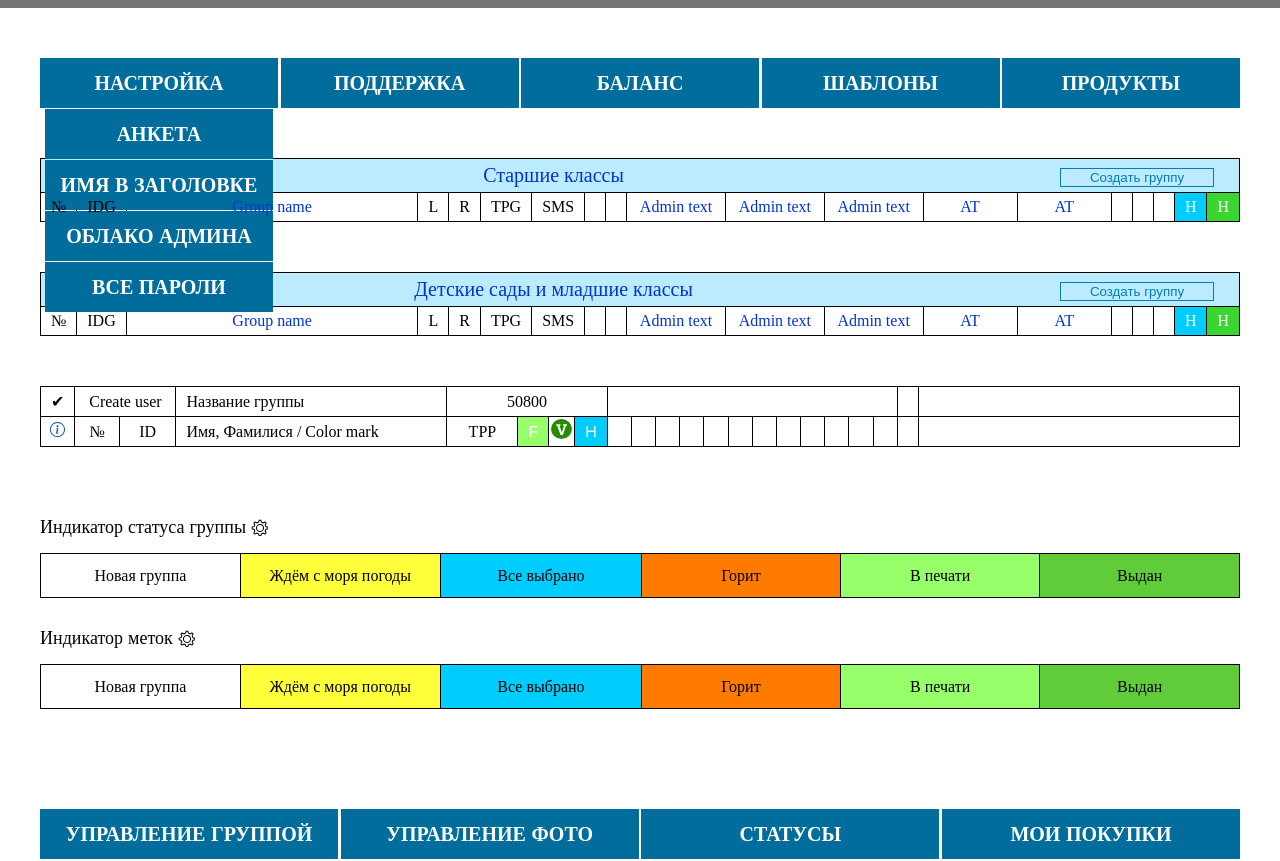
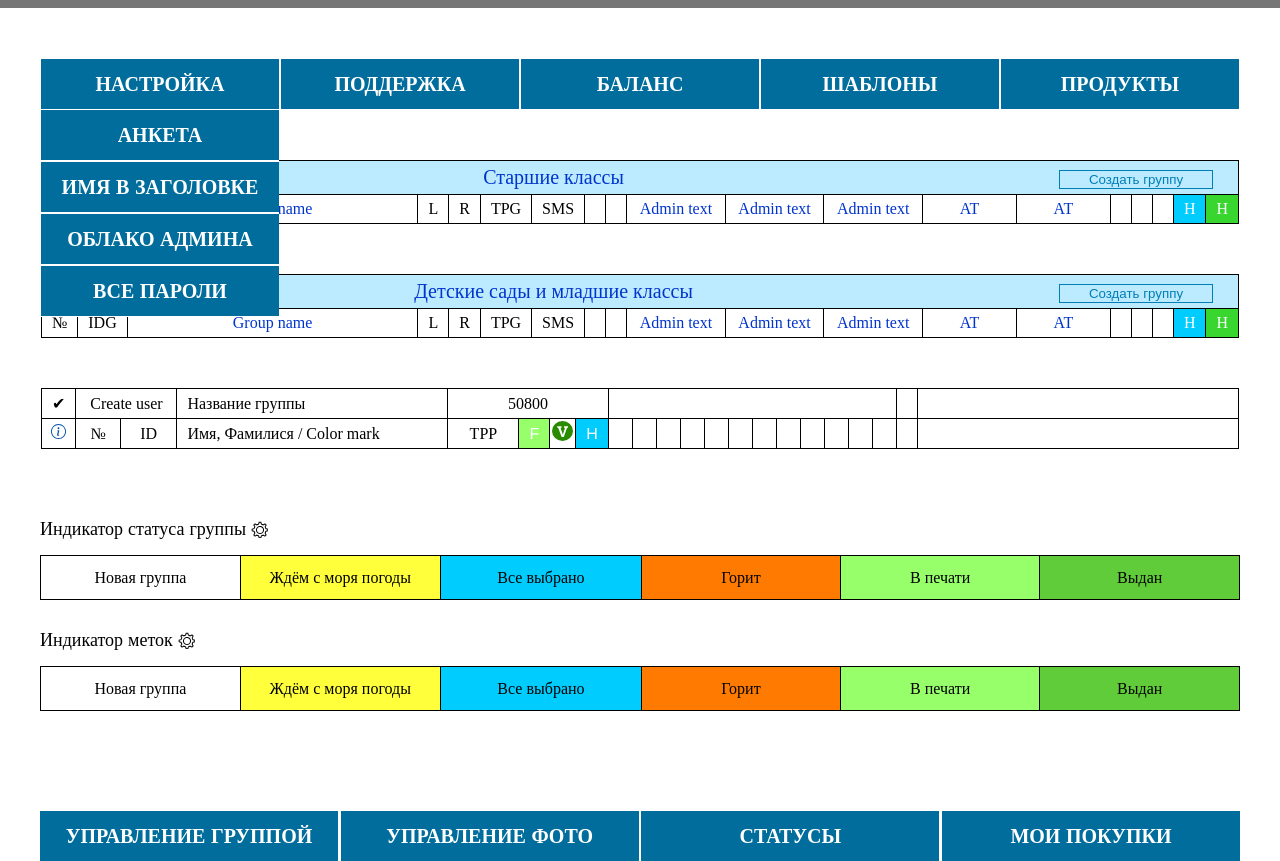
Before and after one commit to NikaMurs/imimixAdminTable, a plain HTML site: page pages/index.html in a window 1280 px wide. Both pictures are taken after a click on the item "НАСТРОЙКА". Shown: the part 57-918 px from the top of the page. Drawn offline with nearby package versions, Linux system fonts and the light colour scheme.

Commit message:
menu update

```diff
--- a/css/style.css
+++ b/css/style.css
@@ -97,9 +97,11 @@ body{
 
 .menuList{
     background-color: #006D9C;
-    width: calc((100% / 5) - 2px);
+    width: calc(100% / 5);
     height: 50px;
     text-align: center;
+    border: solid 1px #FFFFFF;
+    z-index: 1;
 }
 
 .menuItem{
@@ -126,12 +128,13 @@ body{
 
 .submenuList{
     background-color: #006D9C;
-    width: calc(100% - 10px);
+    width: 100%;
     margin-left: auto;
     margin-right: auto;
     height: 50px;
     text-align: center;
-    margin-top: 1px;
+    border-top: solid 1px #FFFFFF;
+    border-bottom: solid 1px #FFFFFF;
 }
 
 .submenuList a{
@@ -145,25 +148,26 @@ body{
     font-size: 20px;
 }
 
+.submenuList:hover{
+    background-color: #009BE2;
+}
+
+
 .submenuListOff a{
     color: #868686;
 }
 
-.submenuList:hover{
-    background-color: #009BE2;
-    margin-left: 0;
-    margin-right: 0;
-    padding-left: 5px;
-    padding-right: 5px;
+.submenuListOff:hover{
+    background-color: #006D9C;
 }
-
 
 .adminTableBlock{
     margin-top: 50px
 }
 
 .adminTable{
-	width: 100%;
+	width: calc(100% - 2px);
+    margin: 1px;
     border: 1px solid black;
     border-collapse: collapse;
     text-align: center;
```
